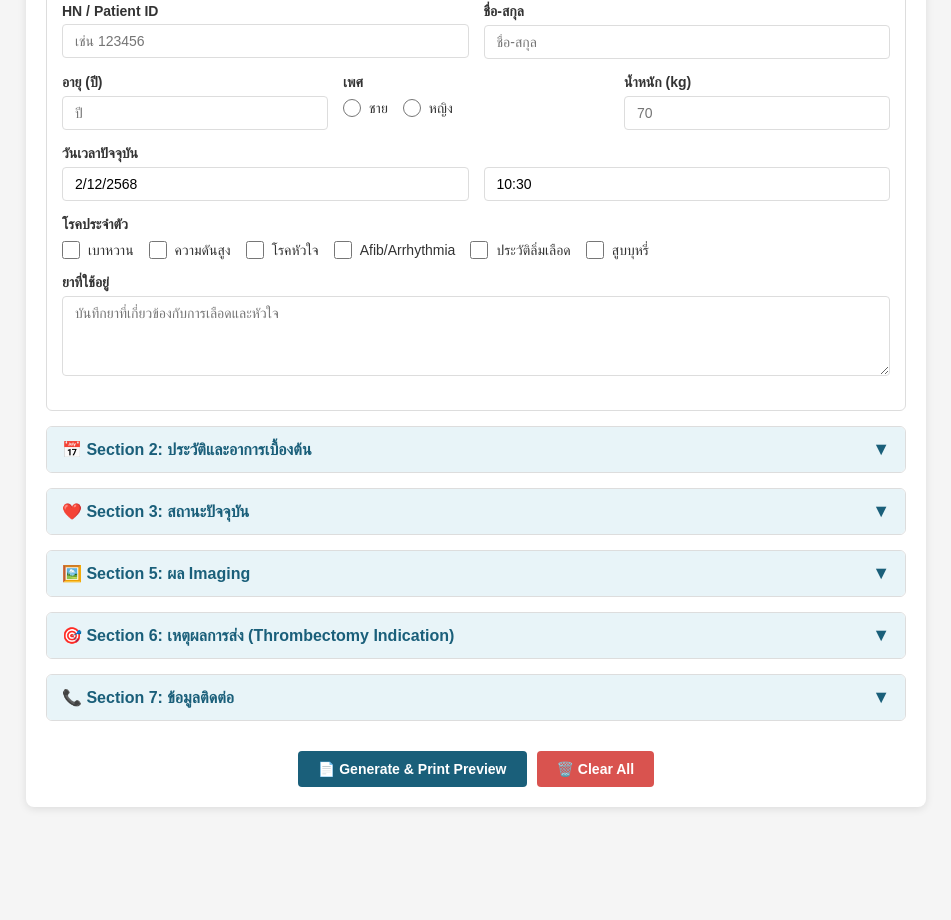
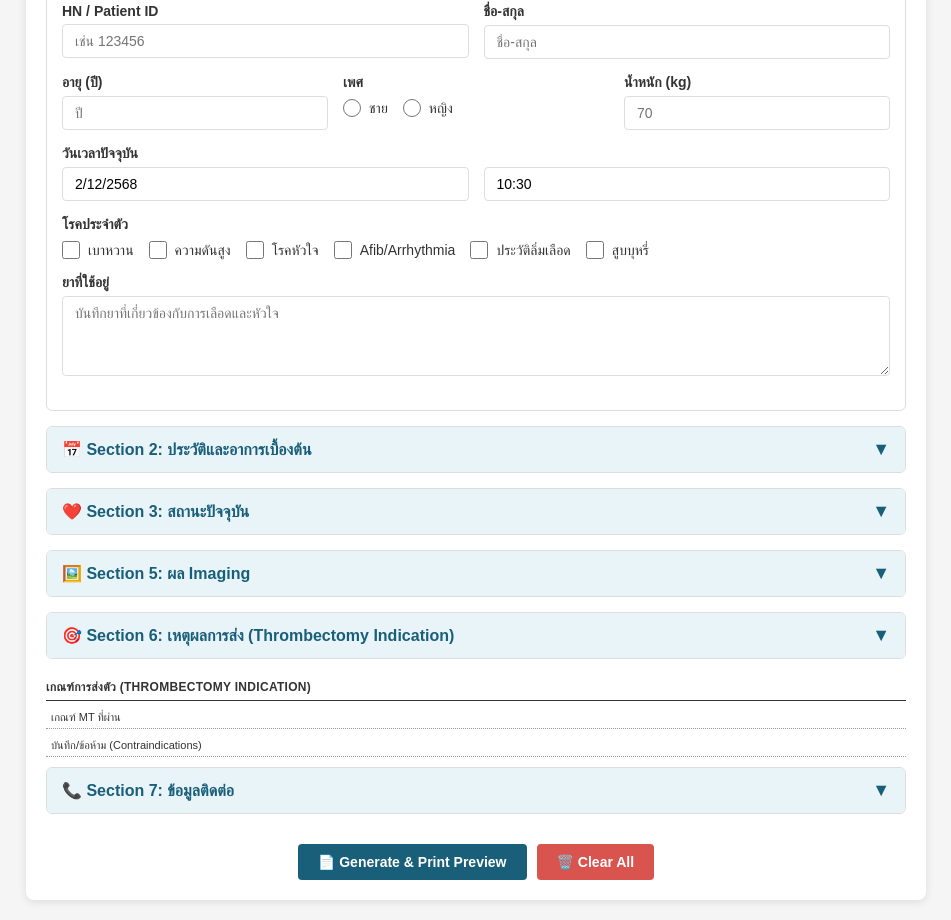
Before and after one commit to NTWKKM/thrombectomy-referral, a plain HTML site: page index.html in a window 1280 px wide. Shown: the part 254-1174 px from the top of the page, without its empty margins (164-1115 px from the left). Before the commit the page ends 1081 px from the top, so only its background shows below. Drawn offline with Linux system fonts and the light colour scheme.

Commit message:
Update index.html

```diff
--- a/index.html
+++ b/index.html
@@ -1034,7 +1034,22 @@
                         </div>
                     </div>
                 </div>
-
+                 <!-- SECTION 6 -->
+                <div class="print-section">
+                <div class="print-section-title">เกณฑ์การส่งตัว (Thrombectomy Indication)</div>
+                <div class="print-row full">
+                    <div class="print-field">
+                        <div class="print-field-label">เกณฑ์ MT ที่ผ่าน</div>
+                        <div class="print-field-value" id="p_criteria"></div>
+                    </div>
+                </div>
+                <div class="print-row full">
+                    <div class="print-field">
+                        <div class="print-field-label">บันทึก/ข้อห้าม (Contraindications)</div>
+                        <div class="print-field-value" id="p_contraindications"></div>
+                    </div>
+                </div>
+            </div>
                 <!-- SECTION 7: ข้อมูลติดต่อ -->
                 <div class="section">
                     <div class="section-header" onclick="toggleSection(this)">
```
